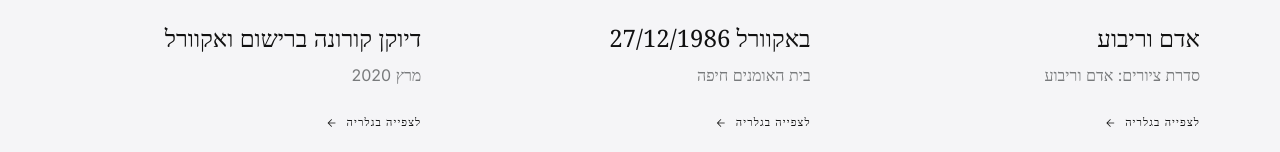
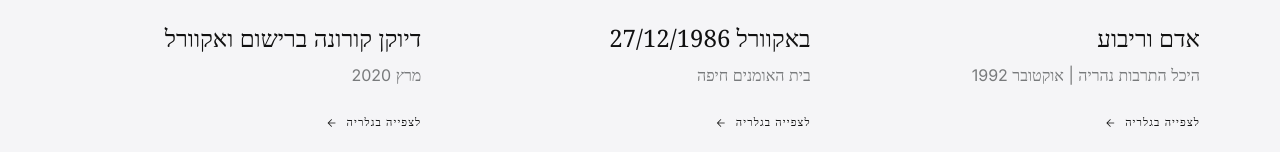
Before and after one commit to dekel22/lea-atir-gallery, a React (Vite) app: page /galleries in a window 1280 px wide. Shown: the part 3310-3462 px from the top of the page. Built offline with nearby package versions, Linux system fonts and the light colour scheme; grey boxes are pictures that could not be loaded; a web font is replaced by a local one.

Commit message:
Update galleries.js

```diff
--- a/src/data/galleries.js
+++ b/src/data/galleries.js
@@ -1666,9 +1666,9 @@ export const galleries = [
   {
     "id": "gallery_4",
     "title": "אדם וריבוע",
-    "description": "סדרת ציורים: אדם וריבוע",
-    "longDescription": "אדם וריבוע אוקטובר 1992\n\nהיכל התרבות נהריה, שתי תערוכות: \"כמעט שחור לבן\" ו \"אדם וריבוע\". \n\nהריבוע, תבנית טובה, פשוטה, סגורה, סימטרית, יציבה, הכי קשה מבין המרובעים והכי פחות דינמית, אומרים אדם מרובע, ומבינים מה הכוונה. הריבוע הוא לגבי מסגרת, שיגרה, שלפעמים שוחקת. לפעמים אדם מבקש מסגרת (כמו בנישואין) גם כאשר אינו מבין את משמעותה, רוצה להיכנס ולא יודע מה בתוכה, לפעמים מתמזג בה ומרגיש בה טוב, לפעמים נלחם בה מנסה לפרוץ את גבולותיה ולפרקה. מה שמוצג כאן הוא חלק קטן מתוך הרבה רישומים שרשמתי בנושא. רק כדי להציג אפשרויות שונות. יש הדפס אחד שהצגתי כאן, זה שעשיתי בסדנה של טומס ראנפט בקמניץ בהשראת \"אדם וריבוע\", והוצג במוזיאון של העיר. \n\nלאחר בחינה, אין מסקנה.",
-    "coverImage": "/galleries/אדם וריבוע/אדם וריבוע/IMG_20260403_164144.jpg",
+    "description": "היכל התרבות נהריה | אוקטובר 1992",
+    "longDescription": "שתי תערוכות: \"כמעט שחור לבן\" ו \"אדם וריבוע\". \n\nהריבוע, תבנית טובה, פשוטה, סגורה, סימטרית, יציבה, הכי קשה מבין המרובעים והכי פחות דינמית, אומרים אדם מרובע, ומבינים מה הכוונה. הריבוע הוא לגבי מסגרת, שיגרה, שלפעמים שוחקת. לפעמים אדם מבקש מסגרת (כמו בנישואין) גם כאשר אינו מבין את משמעותה, רוצה להיכנס ולא יודע מה בתוכה, לפעמים מתמזג בה ומרגיש בה טוב, לפעמים נלחם בה מנסה לפרוץ את גבולותיה ולפרקה. מה שמוצג כאן הוא חלק קטן מתוך הרבה רישומים שרשמתי בנושא. רק כדי להציג אפשרויות שונות. יש הדפס אחד שהצגתי כאן, זה שעשיתי בסדנה של טומס ראנפט בקמניץ בהשראת \"אדם וריבוע\", והוצג במוזיאון של העיר. \n\nלאחר בחינה, אין מסקנה.",
+    "coverImage": "/galleries/אדם וריבוע/אדם וריבוע/אדם וריבוע רישומים2.JPG",
     "images": [
       {
         "id": "gallery_4_0",
```
